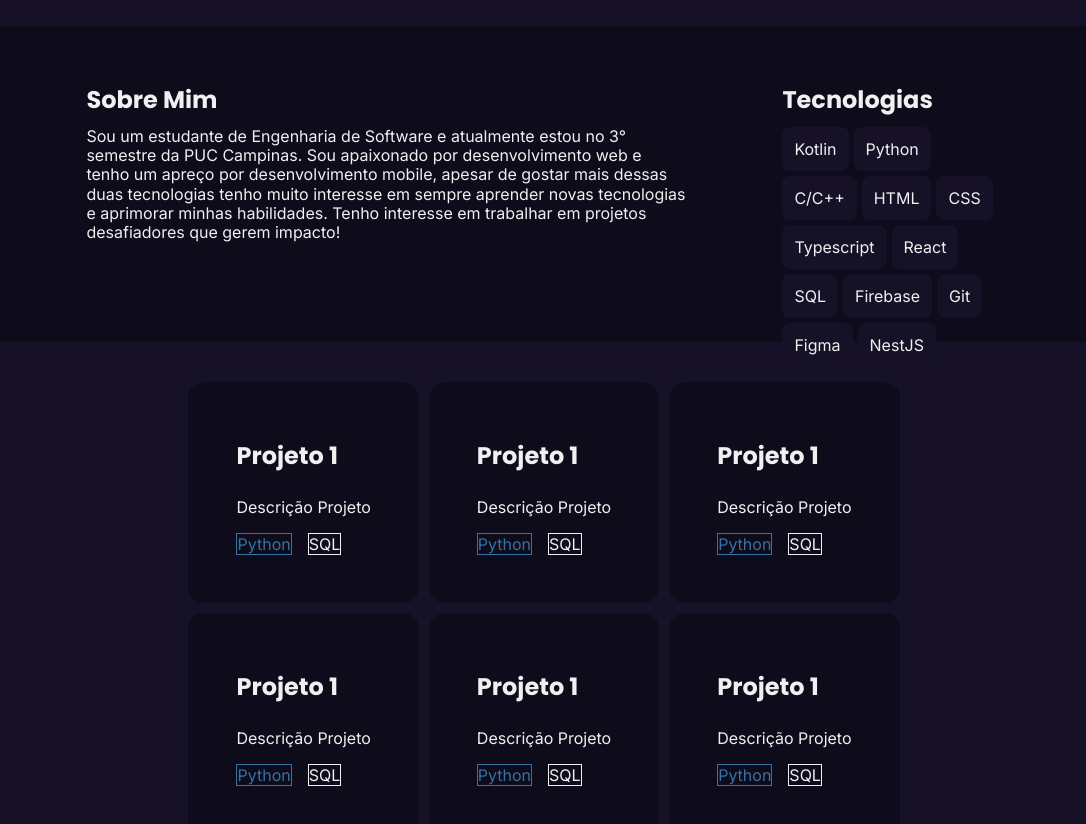
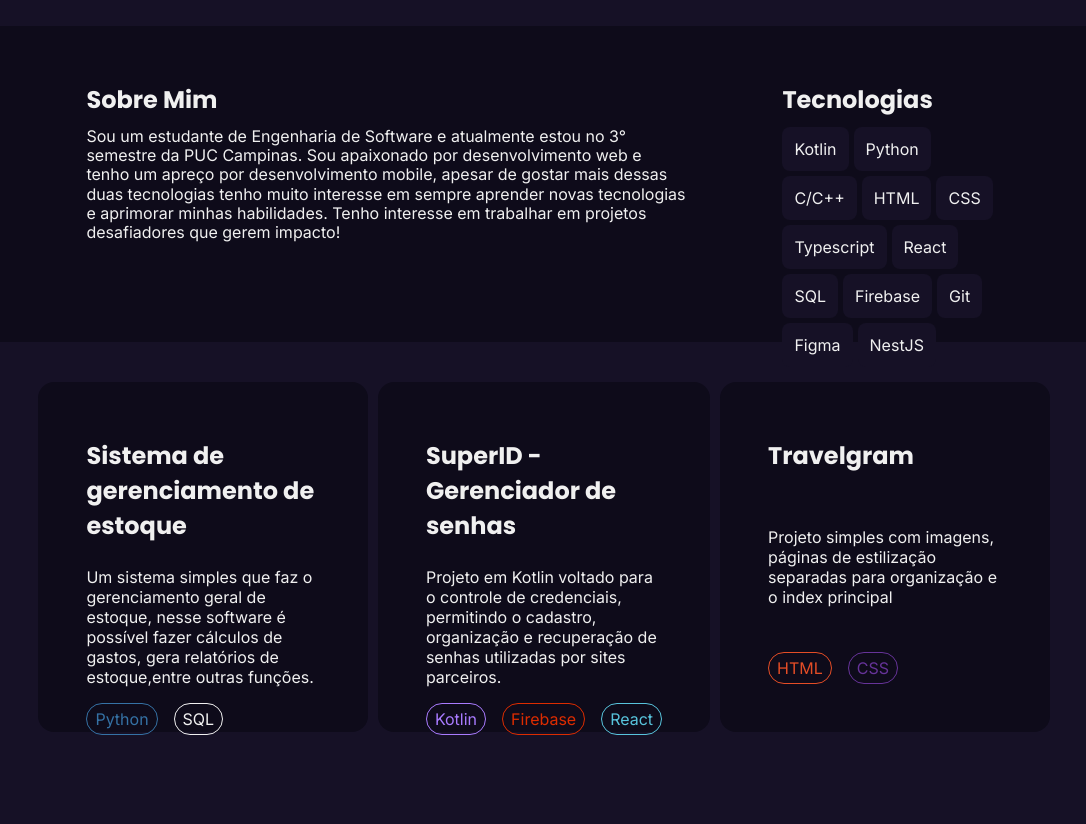
Before and after one commit to gakita/Portifolio, a plain HTML site: page index.html in a window 1280 px wide. Shown: the part 272-1096 px from the top of the page, without its empty margins (96-1182 px from the left). After the commit the page ends 1044 px from the top, so only its background shows below. Drawn offline with Linux system fonts and the light colour scheme.

Commit message:
Portifolio Finalizado

```diff
--- a/index.html
+++ b/index.html
@@ -4,6 +4,10 @@
     <meta charset="UTF-8">
     <title>Portifolio 1</title>
     <link rel="stylesheet" href="styles/index.css">
+    <link rel="apple-touch-icon" sizes="180x180" href="assets/favicon/apple-touch-icon.png">
+    <link rel="icon" type="image/png" sizes="32x32" href="assets/favicon/favicon-32x32.png">
+    <link rel="icon" type="image/png" sizes="16x16" href="assets/favicon/favicon-16x16.png">
+    <link rel="manifest" href="assets/favicon/site.webmanifest">
 </head>
 <body>
 <div id="hero" class="container">
@@ -17,19 +21,25 @@
         </div>
         <div class="links">
             <ul>
-                <li><svg xmlns="http://www.w3.org/2000/svg" width="24" height="24" fill="currentColor" class="bi bi-github" viewBox="0 0 16 16">
+                <li><a href="https://github.com/gakita">
+                    <svg xmlns="http://www.w3.org/2000/svg" width="24" height="24" fill="currentColor" class="bi bi-github" viewBox="0 0 16 16">
                         <path d="M8 0C3.58 0 0 3.58 0 8c0 3.54 2.29 6.53 5.47 7.59.4.07.55-.17.55-.38 0-.19-.01-.82-.01-1.49-2.01.37-2.53-.49-2.69-.94-.09-.23-.48-.94-.82-1.13-.28-.15-.68-.52-.01-.53.63-.01 1.08.58 1.23.82.72 1.21 1.87.87 2.33.66.07-.52.28-.87.51-1.07-1.78-.2-3.64-.89-3.64-3.95 0-.87.31-1.59.82-2.15-.08-.2-.36-1.02.08-2.12 0 0 .67-.21 2.2.82.64-.18 1.32-.27 2-.27s1.36.09 2 .27c1.53-1.04 2.2-.82 2.2-.82.44 1.1.16 1.92.08 2.12.51.56.82 1.27.82 2.15 0 3.07-1.87 3.75-3.65 3.95.29.25.54.73.54 1.48 0 1.07-.01 1.93-.01 2.2 0 .21.15.46.55.38A8.01 8.01 0 0 0 16 8c0-4.42-3.58-8-8-8"/>
                     </svg>
+                </a>
                 </li>
                 <li>
+                    <a href="https://www.linkedin.com/in/raul-antonio-5a38212a2/">
                         <svg xmlns="http://www.w3.org/2000/svg" width="24" height="24" fill="currentColor" class="bi bi-linkedin" viewBox="0 0 16 16">
                             <path d="M0 1.146C0 .513.526 0 1.175 0h13.65C15.474 0 16 .513 16 1.146v13.708c0 .633-.526 1.146-1.175 1.146H1.175C.526 16 0 15.487 0 14.854zm4.943 12.248V6.169H2.542v7.225zm-1.2-8.212c.837 0 1.358-.554 1.358-1.248-.015-.709-.52-1.248-1.342-1.248S2.4 3.226 2.4 3.934c0 .694.521 1.248 1.327 1.248zm4.908 8.212V9.359c0-.216.016-.432.08-.586.173-.431.568-.878 1.232-.878.869 0 1.216.662 1.216 1.634v3.865h2.401V9.25c0-2.22-1.184-3.252-2.764-3.252-1.274 0-1.845.7-2.165 1.193v.025h-.016l.016-.025V6.169h-2.4c.03.678 0 7.225 0 7.225z"/>
                         </svg>
+                    </a>
                 </li>
                 <li>
+                    <a href="mailto:raulgru6@gmail.com?subject=Contato%20do%20Portfólio&body=Olá%20Raul,%20vi%20seu%20portfólio%20e%20gostaria%20de%20conversar.">
                         <svg xmlns="http://www.w3.org/2000/svg" width="24" height="24" fill="currentColor" class="bi bi-envelope-fill" viewBox="0 0 16 16">
                             <path d="M.05 3.555A2 2 0 0 1 2 2h12a2 2 0 0 1 1.95 1.555L8 8.414zM0 4.697v7.104l5.803-3.558zM6.761 8.83l-6.57 4.027A2 2 0 0 0 2 14h12a2 2 0 0 0 1.808-1.144l-6.57-4.027L8 9.586zm3.436-.586L16 11.801V4.697z"/>
                         </svg>
+                    </a>
                 </li>
             </ul>
         </div>
@@ -63,55 +73,32 @@
 </div>
 <div id="projetos">
     <div class="cards container">
-        <div class="card">
-            <h1>Projeto 1</h1>
-            <p>Descrição Projeto</p>
+        <div class="card" id="link_Sistema">
+            <h1>Sistema de gerenciamento de estoque</h1>
+            <p>Um sistema simples que faz o gerenciamento geral de estoque, nesse software é possível fazer cálculos de gastos, gera relatórios de estoque,entre outras funções.</p>
             <div class="tags">
-                <div class="python">Python</div>
-                <div class="sql">SQL</div>
+                <div class="python tag">Python</div>
+                <div class="sql tag">SQL</div>
             </div>
         </div>
-        <div class="card">
-            <h1>Projeto 1</h1>
-            <p>Descrição Projeto</p>
+        <div class="card" id="gerenciador_senhas">
+            <h1>SuperID - Gerenciador de senhas</h1>
+            <p>Projeto em Kotlin voltado para o controle de credenciais, permitindo o cadastro, organização e recuperação de senhas utilizadas por sites parceiros.</p>
             <div class="tags">
-                <div class="python">Python</div>
-                <div class="sql">SQL</div>
+                <div class="kotlin tag">Kotlin</div>
+                <div class="firebase tag">Firebase</div>
+                <div class="react tag">React</div>
             </div>
         </div>
-        <div class="card">
-            <h1>Projeto 1</h1>
-            <p>Descrição Projeto</p>
+        <div class="card" id="travelgram">
+            <h1>Travelgram</h1>
+            <p>Projeto simples com imagens, páginas de estilização separadas para organização e o index principal</p>
             <div class="tags">
-                <div class="python">Python</div>
-                <div class="sql">SQL</div>
-            </div>
-        </div>
-        <div class="card">
-            <h1>Projeto 1</h1>
-            <p>Descrição Projeto</p>
-            <div class="tags">
-                <div class="python">Python</div>
-                <div class="sql">SQL</div>
-            </div>
-        </div>
-        <div class="card">
-            <h1>Projeto 1</h1>
-            <p>Descrição Projeto</p>
-            <div class="tags">
-                <div class="python">Python</div>
-                <div class="sql">SQL</div>
-            </div>
-        </div>
-        <div class="card">
-            <h1>Projeto 1</h1>
-            <p>Descrição Projeto</p>
-            <div class="tags">
-                <div class="python">Python</div>
-                <div class="sql">SQL</div>
+                <div class="html tag">HTML</div>
+                <div class="css tag">CSS</div>
             </div>
         </div>
 </div>
-</div>
+<script src="js/index.js"></script>
 </body>
 </html>
--- /dev/null
+++ b/js/index.js
@@ -0,0 +1,21 @@
+const linkSistema =  document.getElementById("link_Sistema")
+
+
+linkSistema.addEventListener("click", () => {
+    window.location.href = "https://github.com/Luerfel/Gerenciador_estoque.git"
+})
+
+
+const linkGerenciador =  document.getElementById("gerenciador_senhas")
+
+
+linkGerenciador.addEventListener("click", () => {
+    window.location.href = "https://github.com/feandretta/PI3--g105-4.git"
+})
+
+const linkTravelgram =  document.getElementById("travelgram")
+
+
+linkTravelgram.addEventListener("click", () => {
+    window.location.href = "https://github.com/gakita/Travelgram.git"
+})
```
Also changed, not shown: assets/favicon/android-chrome-192x192.png (added), assets/favicon/android-chrome-512x512.png (added), assets/favicon/apple-touch-icon.png (added), assets/favicon/favicon-16x16.png (added), assets/favicon/favicon-32x32.png (added), assets/favicon/favicon.ico (added), assets/favicon/site.webmanifest (added). Lines whose indentation alone changed are shown as unchanged.
